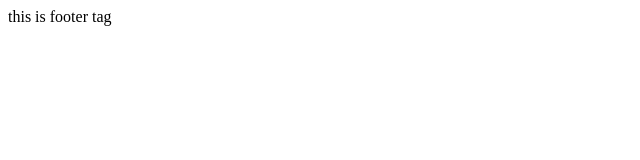
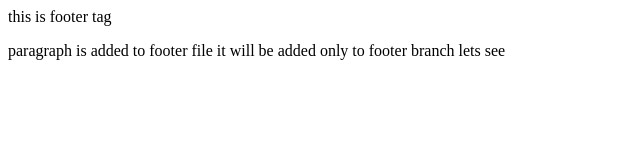
Before and after one commit to wtejas/testing, a plain HTML site: page footer.html in a window 1280 px wide. Shown: the whole page, without its empty margins (0-640 px from the left). Drawn offline with Linux system fonts and the light colour scheme.

Commit message:
Update footer.html

```diff
--- a/footer.html
+++ b/footer.html
@@ -1,5 +1,6 @@
 <html>
   <body>
     <footer>this is footer tag </footer>
+    <p>paragraph is added to footer file it will be added only to footer branch lets see </p>
   </body>
 </html>
```
